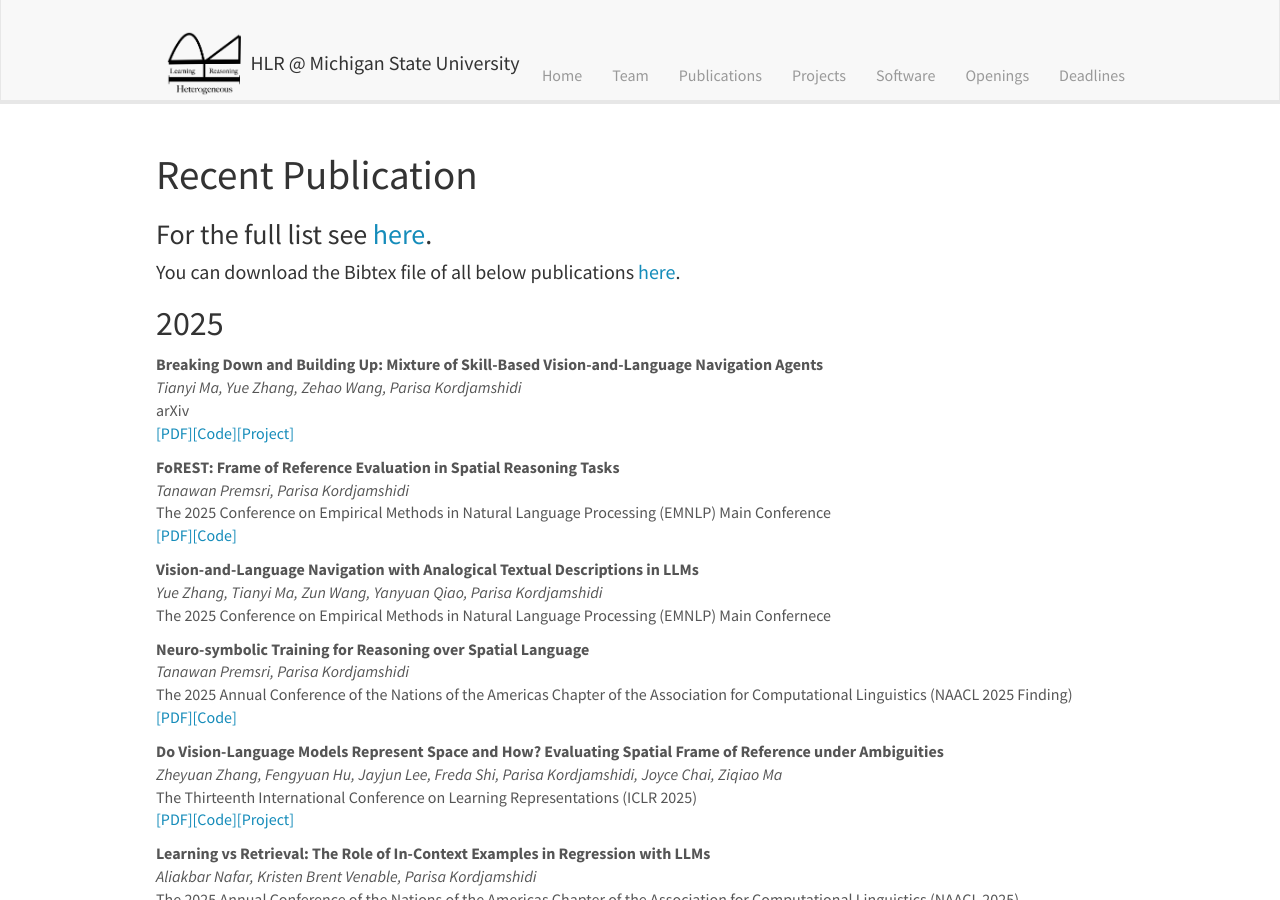
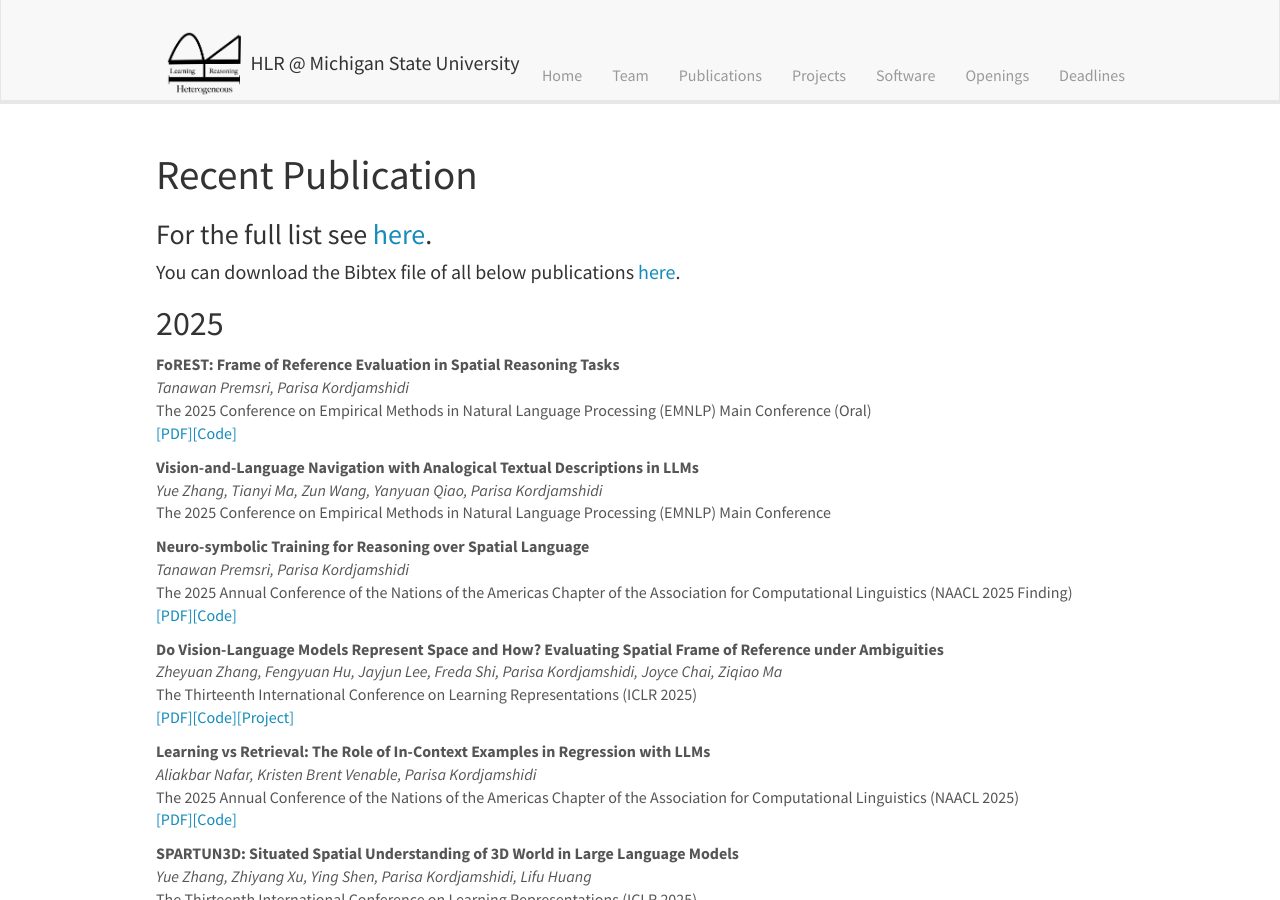
Before and after one commit to HLR/HLR.github.io, a Jekyll site: the page built from _pages/publications.md, in a window 1280 px wide and 900 px high. Built offline with Jekyll 4.4.1, drawn with Linux system fonts in a browser that asks for light colours; nearby versions of some CDN libraries; some of the changed lines change nothing that is shown.

Commit message:
Update the Pub list and fix typo of EMNLP

```diff
--- a/_data/publist.yml
+++ b/_data/publist.yml
@@ -11,21 +11,21 @@
 #     - url:
 #       display: Code
 
-- title: "Breaking Down and Building Up: Mixture of Skill-Based Vision-and-Language Navigation Agents"
-  authors: Tianyi Ma, Yue Zhang, Zehao Wang, Parisa Kordjamshidi
-  venue: arXiv
-  year: 2025
-  links:
-    - url: https://arxiv.org/pdf/2508.07642.pdf
-      display: PDF
-    - url: https://github.com/HLR/SkillNav
-      display: Code
-    - url: https://hlr.github.io/SkillNav/
-      display: Project
+# - title: "Breaking Down and Building Up: Mixture of Skill-Based Vision-and-Language Navigation Agents"
+#   authors: Tianyi Ma, Yue Zhang, Zehao Wang, Parisa Kordjamshidi
+#   venue: arXiv
+#   year: 2025
+#   links:
+#     - url: https://arxiv.org/pdf/2508.07642.pdf
+#       display: PDF
+#     - url: https://github.com/HLR/SkillNav
+#       display: Code
+#     - url: https://hlr.github.io/SkillNav/
+#       display: Project
 
 - title: "FoREST: Frame of Reference Evaluation in Spatial Reasoning Tasks"
   authors: Tanawan Premsri, Parisa Kordjamshidi
-  venue: The 2025 Conference on Empirical Methods in Natural Language Processing (EMNLP) Main Conference
+  venue: The 2025 Conference on Empirical Methods in Natural Language Processing (EMNLP) Main Conference (Oral)
   year: 2025
   links:
     - url: https://arxiv.org/abs/2502.17775
@@ -35,7 +35,7 @@
 
 - title: "Vision-and-Language Navigation with Analogical Textual Descriptions in LLMs"
   authors: Yue Zhang, Tianyi Ma, Zun Wang, Yanyuan Qiao, Parisa Kordjamshidi
-  venue: The 2025 Conference on Empirical Methods in Natural Language Processing (EMNLP) Main Confernece
+  venue: The 2025 Conference on Empirical Methods in Natural Language Processing (EMNLP) Main Conference
   year: 2025
   # links:
   #   - url:
```
